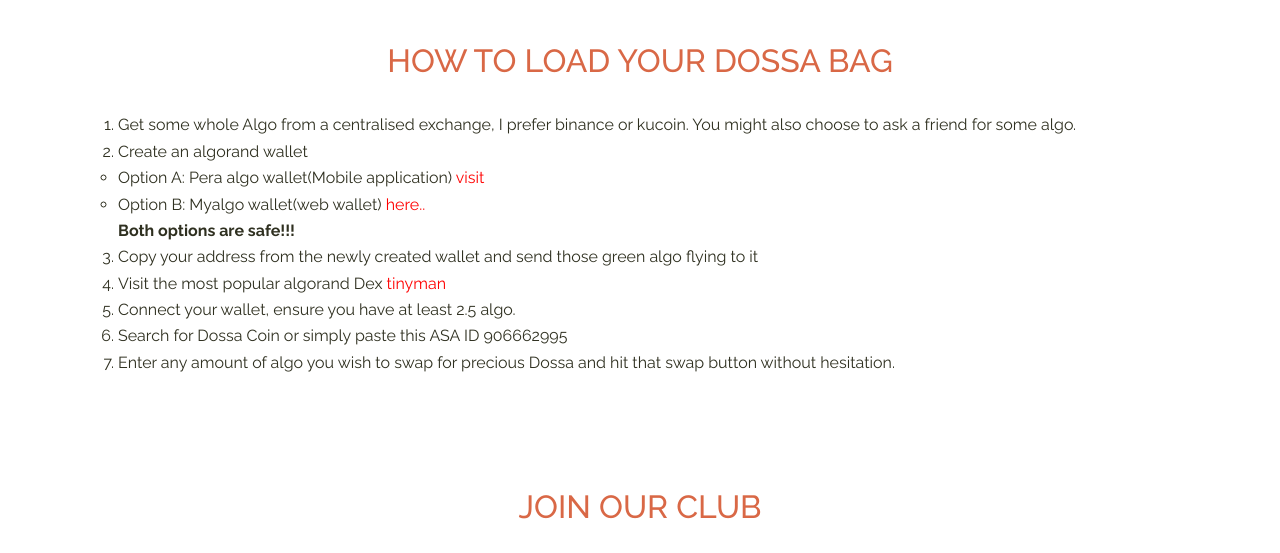
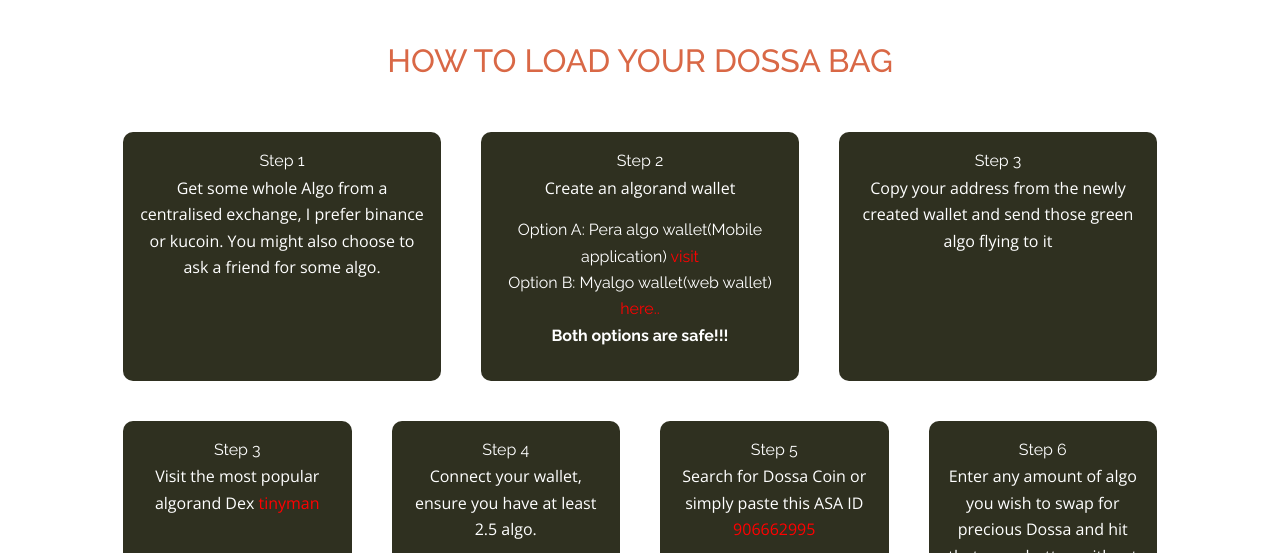
Before and after one commit to Dossacoin/dossa, a plain HTML site: page index.html in a window 1280 px wide. Shown: the part 1110-1663 px from the top of the page. Drawn offline with nearby package versions, Linux system fonts and the light colour scheme.

Commit message:
previous change

```diff
--- a/css/style.css
+++ b/css/style.css
@@ -19,7 +19,7 @@
     padding: 0;
     margin: 0;
     text-decoration: none !important;
-    /*list-style: none !important;*/
+    list-style: none !important;
     outline: none !important;
 }
 
@@ -393,7 +393,7 @@
 
 .banner {
     width: 100%;
-    background-image: url('../images/B2.jpg');
+    background-image: url('../images/back2.png');
     -webkit-background-size: cover;
     background-size: 100% 100%;
     background-repeat: no-repeat;
@@ -432,7 +432,7 @@
 }
 
 .banner .banner-caption p {
-    font-size: 16px;
+    font-size: 20px;
     font-family: "Raleway", san-serif;
     color: #eee;
     word-wrap: break-word;
@@ -441,10 +441,7 @@
 
 }
 
-.big h2{
-  font-size: 90px;
-  font-weight: bold;
-}
+
 .arrow {
     position: absolute;
     bottom: 10vh;
@@ -552,6 +549,20 @@
 .about-inner
 {
     background-color: #cdcbd6;
+}
+
+/*============= how ===================*/
+
+
+.small-containers .col{
+    /*width: 50%;/*/
+    background-color: #2f3020;
+    border-radius: 10px;
+    padding: 1em;
+    margin:20px;
+    color: #fff;
+    /*gap:30px;*/
+    text-align: center;
 }
 
 
--- a/index.html
+++ b/index.html
@@ -90,7 +90,7 @@
 
         <!--Home Section Start-->
         <section id="promo"  data-scroll-index="0" class="banner banner-preview" data-stellar-background-ratio=".7">
-            <div class="container-fluid p-0">
+            <div class="container p-0">
                 <!--Banner Content-->
                 <div class="banner-caption">
                     <h1 class="cd-headline clip">
@@ -102,13 +102,13 @@
                         Not financial advice..
                     </p>
                     <p class="cd-headline clip">
-                        <h4>ASA ID: <span id="asa" title="hello">906662995</span> <button style="background: none; border:none; padding:0; color:white;" onclick="copyFunction()"><i class="fa fa-copy"></i></button></h4>
+                        <h4>ASA ID: <span id="asa" title="hello">906662995</span> <button style="background: none; border:none; padding:0; color:white;" onclick="copyFunction()"><i class="fa fa-copy copy"></i></button></h4>
                     </p>
 
 
                 </div>
                 <div class="arrow bounce">
-                    <a class="fa fa-chevron-down fa-2x" href="#about" data-scroll-nav="1"></a>
+                    <a class="fa fa-chevron-down fa-2x" href="" data-scroll-nav="1"></a>
                 </div>
             </div>
         </section>
@@ -135,16 +135,21 @@
         <div class="container p-5"  data-scroll-index="2" id="buy">
             <h2 class="center">HOW TO LOAD YOUR DOSSA BAG</h2>
 
-            <ol type="1">
-                <li>
+            <div class="small-containers">
+                <!-- row begins -->
+                <div class="row">
+                    <div class="col">
+                        <span>Step 1</span>
+                        <p>
                             Get some whole Algo from a centralised exchange, I
                             prefer binance or kucoin. You might also choose to ask a
                             friend for some algo.
-                </li>
-                <li>
+                        </p>
+                    </div>
+                    <div class="col">
+                        <span>Step 2</span>
+                        <p>Create an algorand wallet</p>
                         <ul>
-                        Create an algorand wallet
-
                             <li>
                                 Option A: Pera algo wallet(Mobile application)
                                 <a href="https://perawallet.app/">visit</a>
@@ -155,27 +160,45 @@
                             </li>
                             <strong>Both options are safe!!!</strong>
                         </ul>
-                </li>
-                <li>
+                    </div>
+                    <div class="col">
+                       <span>Step 3</span>
+                       <p>
                             Copy your address from the newly created wallet and
                             send those green algo flying to it
-                </li>
-                <li>
+                       </p>
+                    </div>
+                </div>
+                <!-- row ends -->
+
+               <div class="row">
+                    <div class="col">
+                        <span>Step 3</span>
+                        <p>
                             Visit the most popular algorand Dex
                             <a href="https://app.tinyman.org/#/swap?asset_in=0">tinyman</a>
-                </li>
-                <li>
+                        </p>
+                    </div>
+                    <div class="col">
+                        <span>Step 4</span>
+                        <p>
                             Connect your wallet, ensure you have at least 2.5 algo.
-                </li>
+                        </p>
+                    </div>
 
-                <li>
-                    Search for Dossa Coin or simply paste this ASA ID 906662995
-                </li>
-                <li>
+                    <div class="col">
+                        <span>Step 5</span>
+                        <p>Search for Dossa Coin or simply paste this ASA ID <span style="color:red;">906662995</span></p>
+                    </div>
+                    <div class="col">
+                        <span>Step 6</span>
+                        <p>
                             Enter any amount of algo you wish to swap for precious Dossa and hit that swap button without hesitation.
-                </li>
+                        </p>
+                    </div>
+               </div>
 
-            </ol>
+            </div>
         </div>
 
         <div class="container p-5 join">
@@ -205,7 +228,7 @@
         <footer class="pt-50 pb-50">
             <div class="container">
                 <div class="row text-center">
-                    <div class="col-md">
+                    <div class="col-md p-5">
                         <div class="contact-info">
                             <h5>DOSSA</h4>
                             <p>Fun to be degenerate!!!</p>
@@ -251,7 +274,9 @@
             // alert("hh");
             let copyValue = "906662995";
             navigator.clipboard.writeText(copyValue);
-            console.log(e.target);
+            document.querySelector('.copy').classList.remove('fa-copy');
+            document.querySelector('.copy').classList.add('fa-check');
+            // console.log(e.target);
            }
         </script>
          <!-- <script>
```
Also changed, not shown: images/Banner-phone2.png (added), images/Banner.png (added), images/Banner2.png (added), images/Banner3.png (added), images/Email.png (added), images/banner-phone1.png (added), images/banner-phone3.png (added). Lines whose indentation alone changed are shown as unchanged.
